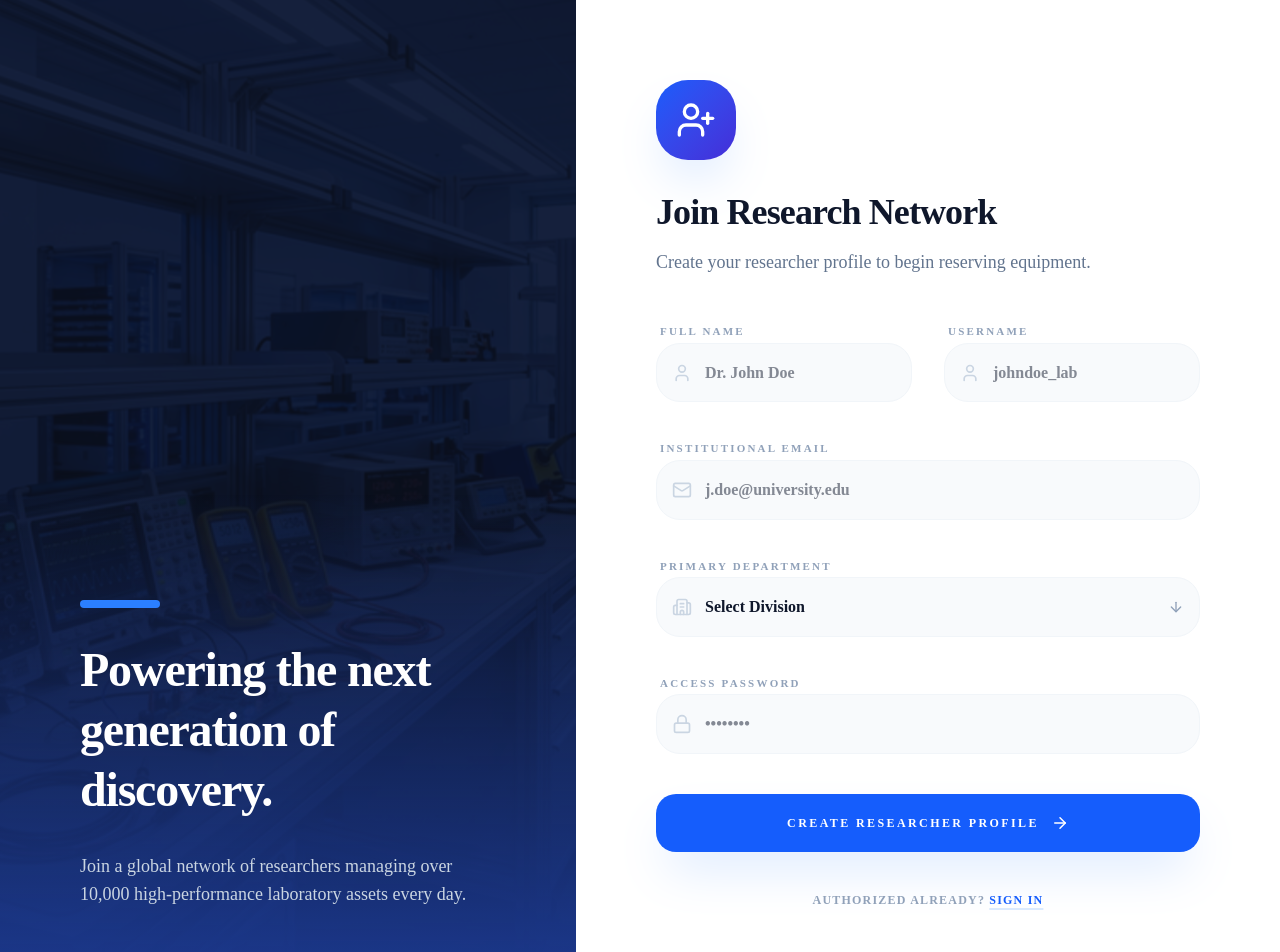
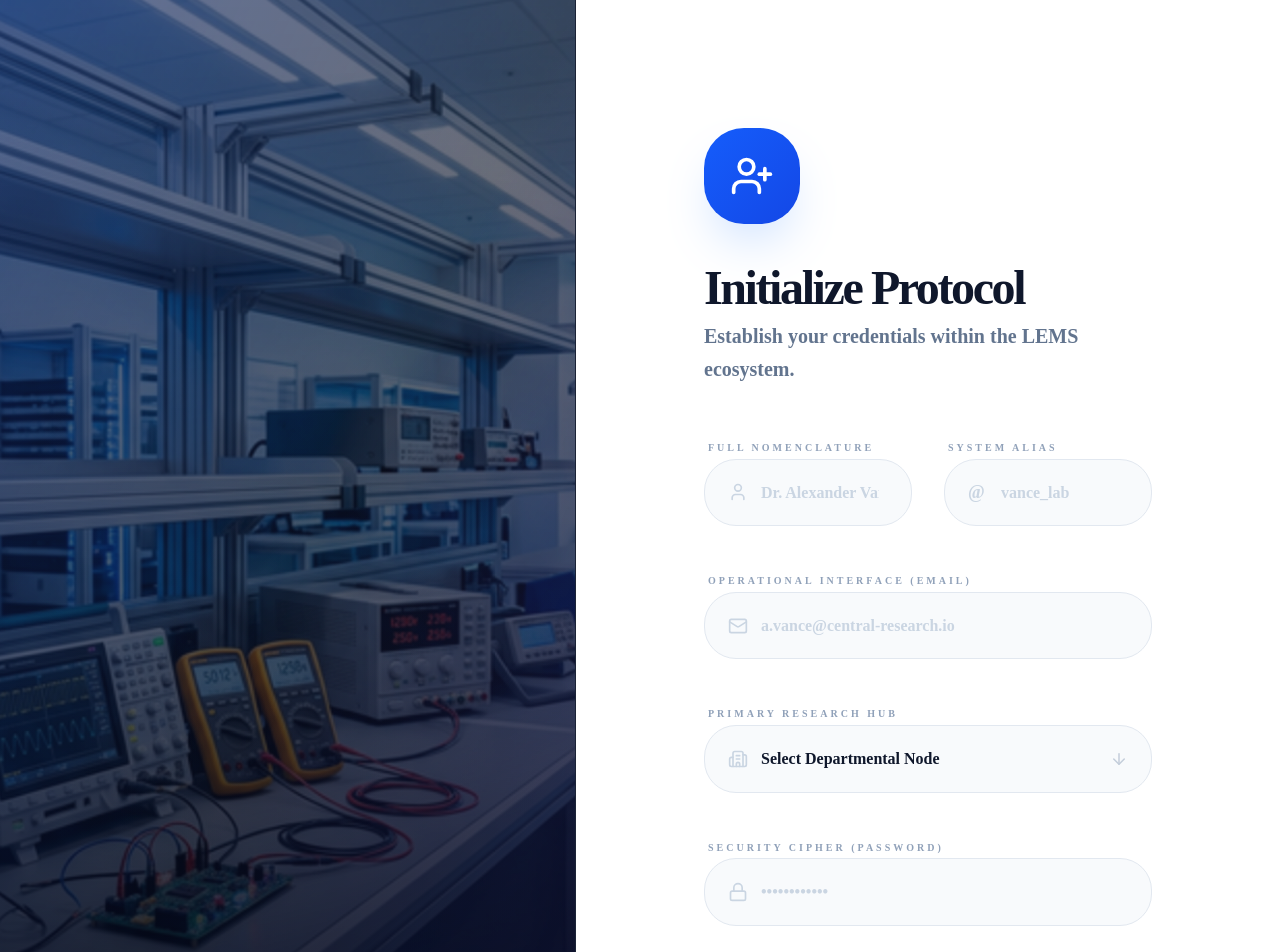
Before and after one commit to Iyeba-Kallon/lab-equipment-management-system, a React app in the folder frontend/: page /register in a window 1280 px wide. Shown: the top 952 px of the page. Built offline with nearby package versions, Linux system fonts and the light colour scheme; the HTML template or start-up script is replaced by a standard one.

Commit message:
feat: add user registration page with form inputs and a hero section.
Signed-off-by: Iyeba Kallon <iyebalphakallon@gmail.com>

```diff
--- a/frontend/src/pages/Register.tsx
+++ b/frontend/src/pages/Register.tsx
@@ -11,117 +11,139 @@ const Register: React.FC = () => {
     };
 
     return (
-        <div className="min-h-screen bg-white dark:bg-slate-950 flex overflow-hidden font-['Outfit']">
+        <div className="min-h-screen bg-slate-50 dark:bg-slate-950 flex overflow-hidden font-['Outfit'] select-none">
             {/* Left Side: Hero Imagery */}
-            <div className="hidden lg:block lg:w-[45%] relative overflow-hidden bg-slate-900">
+            <div className="hidden lg:block lg:w-[45%] relative overflow-hidden bg-slate-900 border-r border-white/5">
+                <div className="absolute inset-0 bg-gradient-to-br from-blue-600/20 via-transparent to-indigo-900/40 z-10"></div>
                 <img
                     src="/modern_lab_equipment_hero.png"
                     alt="Lab Infrastructure"
-                    className="absolute inset-0 w-full h-full object-cover mix-blend-overlay opacity-60 scale-110 animate-pulse-slow"
+                    className="absolute inset-0 w-full h-full object-cover opacity-40 scale-105 animate-pulse-slow"
                 />
-                <div className="absolute inset-0 bg-gradient-to-t from-blue-900 via-transparent to-transparent"></div>
-                <div className="absolute bottom-20 left-20 right-20 space-y-8">
-                    <div className="w-20 h-2 bg-blue-500 rounded-full"></div>
-                    <h2 className="text-5xl font-black text-white leading-tight tracking-tight">
-                        Powering the next generation of discovery.
-                    </h2>
-                    <p className="text-slate-300 text-lg font-medium max-w-md"> Join a global network of researchers managing over 10,000 high-performance laboratory assets every day.</p>
+                <div className="absolute inset-0 bg-gradient-to-t from-slate-950 via-slate-950/20 to-transparent z-20"></div>
+
+                <div className="absolute inset-0 flex flex-col justify-end p-24 z-30 space-y-12">
+                    <div className="space-y-4 max-w-xl animate-reveal">
+                        <div className="flex items-center gap-4 mb-8">
+                            <span className="h-0.5 w-16 bg-blue-500 rounded-full"></span>
+                            <span className="text-blue-500 font-black text-[10px] uppercase tracking-[0.4em]">Infrastructure Registry</span>
+                        </div>
+                        <h2 className="text-6xl font-black text-white leading-[1.05] tracking-tighter">
+                            Architecting the <span className="text-transparent bg-clip-text bg-gradient-to-r from-blue-400 to-indigo-300">future</span> of research.
+                        </h2>
+                        <p className="text-slate-400 text-xl font-medium leading-relaxed">
+                            Join the elite network of institutions managing high-performance thermal, optical, and digital instrumentation units.
+                        </p>
+                    </div>
+
+                    <div className="grid grid-cols-2 gap-10 pt-10 border-t border-white/10 animate-reveal" style={{ animationDelay: '200ms' }}>
+                        <div className="space-y-1">
+                            <p className="text-3xl font-black text-white tracking-tighter">12.4k+</p>
+                            <p className="text-[10px] font-black text-slate-500 uppercase tracking-widest">Active Instruments</p>
+                        </div>
+                        <div className="space-y-1">
+                            <p className="text-3xl font-black text-white tracking-tighter">99.8%</p>
+                            <p className="text-[10px] font-black text-slate-500 uppercase tracking-widest">System Integrity</p>
+                        </div>
+                    </div>
                 </div>
             </div>
 
             {/* Right Side: Form */}
-            <div className="w-full lg:w-[55%] flex flex-col justify-center p-10 md:p-20 relative z-10 bg-white dark:bg-slate-950 overflow-y-auto">
-                <div className="max-w-2xl w-full mx-auto space-y-10 animate-in fade-in slide-in-from-right-8 duration-1000">
-                    <div className="space-y-4">
-                        <div className="w-20 h-20 bg-gradient-to-br from-blue-600 to-indigo-700 rounded-[2rem] shadow-2xl shadow-blue-500/20 flex items-center justify-center text-white mb-8 group hover:rotate-6 transition-transform duration-500">
-                            <UserPlus size={40} />
+            <div className="w-full lg:w-[55%] flex flex-col justify-center p-10 md:p-32 relative z-10 bg-white dark:bg-slate-950 overflow-y-auto page-reveal">
+                <div className="max-w-xl w-full mx-auto space-y-12">
+                    <div className="space-y-6">
+                        <div className="w-24 h-24 bg-gradient-to-br from-blue-600 to-blue-700 rounded-[2.5rem] shadow-2xl shadow-blue-500/25 flex items-center justify-center text-white mb-10 interactive-hover group">
+                            <UserPlus size={44} className="group-hover:scale-110 transition-transform duration-500" />
                         </div>
-                        <h1 className="text-4xl font-black text-slate-900 dark:text-white tracking-tight">Join Research Network</h1>
-                        <p className="text-slate-500 font-medium text-lg leading-relaxed">Create your researcher profile to begin reserving equipment.</p>
+                        <div className="space-y-2">
+                            <h1 className="text-5xl font-black text-slate-900 dark:text-white tracking-tighter">Initialize Protocol</h1>
+                            <p className="text-slate-500 font-semibold text-xl leading-relaxed">Establish your credentials within the LEMS ecosystem.</p>
+                        </div>
                     </div>
 
-                    <form onSubmit={handleSubmit} className="space-y-8">
+                    <form onSubmit={handleSubmit} className="space-y-10">
                         <div className="grid grid-cols-1 md:grid-cols-2 gap-8">
-                            <div className="space-y-2">
-                                <label className="text-[11px] font-black text-slate-400 dark:text-slate-500 uppercase tracking-[0.2em] ml-1">Full Name</label>
-                                <div className="relative group">
-                                    <User className="absolute left-4 top-1/2 -translate-y-1/2 text-slate-300 group-focus-within:text-blue-600 transition-colors" size={20} />
+                            <div className="space-y-3">
+                                <label className="text-[10px] font-black text-slate-400 dark:text-slate-500 uppercase tracking-[0.3em] ml-1">Full Nomenclature</label>
+                                <div className="relative group/field">
+                                    <User className="absolute left-6 top-1/2 -translate-y-1/2 text-slate-300 group-focus-within/field:text-blue-600 transition-colors" size={20} />
                                     <input
                                         type="text"
-                                        placeholder="Dr. John Doe"
-                                        className="w-full pl-12 pr-6 py-4 bg-slate-50 dark:bg-slate-900/50 border border-slate-100 dark:border-slate-800 focus:border-blue-500/50 focus:ring-4 focus:ring-blue-500/5 rounded-2xl outline-none transition-all font-bold text-slate-900 dark:text-white"
+                                        placeholder="Dr. Alexander Vance"
+                                        className="w-full pl-14 pr-8 py-5 bg-slate-50 dark:bg-slate-900 border border-slate-200 dark:border-slate-800 focus:border-blue-500/50 focus:ring-8 focus:ring-blue-500/5 rounded-3xl outline-none transition-all font-bold text-slate-900 dark:text-white placeholder:text-slate-300 dark:placeholder:text-slate-700"
                                         required
                                     />
                                 </div>
                             </div>
 
-                            <div className="space-y-2">
-                                <label className="text-[11px] font-black text-slate-400 dark:text-slate-500 uppercase tracking-[0.2em] ml-1">Username</label>
-                                <div className="relative group">
-                                    <User className="absolute left-4 top-1/2 -translate-y-1/2 text-slate-300 group-focus-within:text-blue-600 transition-colors" size={20} />
+                            <div className="space-y-3">
+                                <label className="text-[10px] font-black text-slate-400 dark:text-slate-500 uppercase tracking-[0.3em] ml-1">System Alias</label>
+                                <div className="relative group/field">
+                                    <div className="absolute left-6 top-1/2 -translate-y-1/2 text-slate-300 font-black text-lg group-focus-within/field:text-blue-600 transition-colors">@</div>
                                     <input
                                         type="text"
-                                        placeholder="johndoe_lab"
-                                        className="w-full pl-12 pr-6 py-4 bg-slate-50 dark:bg-slate-900/50 border border-slate-100 dark:border-slate-800 focus:border-blue-500/50 focus:ring-4 focus:ring-blue-500/5 rounded-2xl outline-none transition-all font-bold text-slate-900 dark:text-white"
+                                        placeholder="vance_lab"
+                                        className="w-full pl-14 pr-8 py-5 bg-slate-50 dark:bg-slate-900 border border-slate-200 dark:border-slate-800 focus:border-blue-500/50 focus:ring-8 focus:ring-blue-500/5 rounded-3xl outline-none transition-all font-bold text-slate-900 dark:text-white placeholder:text-slate-300 dark:placeholder:text-slate-700"
                                         required
                                     />
                                 </div>
                             </div>
                         </div>
 
-                        <div className="space-y-2">
-                            <label className="text-[11px] font-black text-slate-400 dark:text-slate-500 uppercase tracking-[0.2em] ml-1">Institutional Email</label>
-                            <div className="relative group">
-                                <Mail className="absolute left-4 top-1/2 -translate-y-1/2 text-slate-300 group-focus-within:text-blue-600 transition-colors" size={20} />
+                        <div className="space-y-3">
+                            <label className="text-[10px] font-black text-slate-400 dark:text-slate-500 uppercase tracking-[0.3em] ml-1">Operational Interface (Email)</label>
+                            <div className="relative group/field">
+                                <Mail className="absolute left-6 top-1/2 -translate-y-1/2 text-slate-300 group-focus-within/field:text-blue-600 transition-colors" size={20} />
                                 <input
                                     type="email"
-                                    placeholder="j.doe@university.edu"
-                                    className="w-full pl-12 pr-6 py-4 bg-slate-50 dark:bg-slate-900/50 border border-slate-100 dark:border-slate-800 focus:border-blue-500/50 focus:ring-4 focus:ring-blue-500/5 rounded-2xl outline-none transition-all font-bold text-slate-900 dark:text-white"
+                                    placeholder="a.vance@central-research.io"
+                                    className="w-full pl-14 pr-8 py-5 bg-slate-50 dark:bg-slate-900 border border-slate-200 dark:border-slate-800 focus:border-blue-500/50 focus:ring-8 focus:ring-blue-500/5 rounded-3xl outline-none transition-all font-bold text-slate-900 dark:text-white placeholder:text-slate-300 dark:placeholder:text-slate-700"
                                     required
                                 />
                             </div>
                         </div>
 
-                        <div className="space-y-2">
-                            <label className="text-[11px] font-black text-slate-400 dark:text-slate-500 uppercase tracking-[0.2em] ml-1">Primary Department</label>
-                            <div className="relative group">
-                                <Building2 className="absolute left-4 top-1/2 -translate-y-1/2 text-slate-300 group-focus-within:text-blue-600 transition-colors" size={20} />
-                                <select className="w-full pl-12 pr-10 py-4 bg-slate-50 dark:bg-slate-900/50 border border-slate-100 dark:border-slate-800 focus:border-blue-500/50 focus:ring-4 focus:ring-blue-500/5 rounded-2xl outline-none transition-all font-bold text-slate-900 dark:text-white appearance-none">
-                                    <option value="">Select Division</option>
-                                    <option value="physics">Applied Physics</option>
-                                    <option value="chemistry">Advanced Chemistry</option>
-                                    <option value="biology">Molecular Biology</option>
-                                    <option value="engineering">Structural Engineering</option>
+                        <div className="space-y-3">
+                            <label className="text-[10px] font-black text-slate-400 dark:text-slate-500 uppercase tracking-[0.3em] ml-1">Primary Research Hub</label>
+                            <div className="relative group/field">
+                                <Building2 className="absolute left-6 top-1/2 -translate-y-1/2 text-slate-300 group-focus-within/field:text-blue-600 transition-colors" size={20} />
+                                <select className="w-full pl-14 pr-12 py-5 bg-slate-50 dark:bg-slate-900 border border-slate-200 dark:border-slate-800 focus:border-blue-500/50 focus:ring-8 focus:ring-blue-500/5 rounded-3xl outline-none transition-all font-bold text-slate-900 dark:text-white appearance-none cursor-pointer">
+                                    <option value="">Select Departmental Node</option>
+                                    <option value="physics">Applied Quantum Physics</option>
+                                    <option value="chemistry">Computational Chemistry</option>
+                                    <option value="biology">Genetic Engineering</option>
+                                    <option value="engineering">Aerospace Infrastructure</option>
                                 </select>
-                                <div className="absolute right-4 top-1/2 -translate-y-1/2 pointer-events-none text-slate-400">
-                                    <ArrowRight size={16} className="rotate-90" />
+                                <div className="absolute right-6 top-1/2 -translate-y-1/2 pointer-events-none text-slate-400">
+                                    <ArrowRight size={18} className="rotate-90 opacity-50" />
                                 </div>
                             </div>
                         </div>
 
-                        <div className="space-y-2">
-                            <label className="text-[11px] font-black text-slate-400 dark:text-slate-500 uppercase tracking-[0.2em] ml-1">Access Password</label>
-                            <div className="relative group">
-                                <Lock className="absolute left-4 top-1/2 -translate-y-1/2 text-slate-300 group-focus-within:text-blue-600 transition-colors" size={20} />
+                        <div className="space-y-3">
+                            <label className="text-[10px] font-black text-slate-400 dark:text-slate-500 uppercase tracking-[0.3em] ml-1">Security Cipher (Password)</label>
+                            <div className="relative group/field">
+                                <Lock className="absolute left-6 top-1/2 -translate-y-1/2 text-slate-300 group-focus-within/field:text-blue-600 transition-colors" size={20} />
                                 <input
                                     type="password"
-                                    placeholder="••••••••"
-                                    className="w-full pl-12 pr-6 py-4 bg-slate-50 dark:bg-slate-900/50 border border-slate-100 dark:border-slate-800 focus:border-blue-500/50 focus:ring-4 focus:ring-blue-500/5 rounded-2xl outline-none transition-all font-bold text-slate-900 dark:text-white"
+                                    placeholder="••••••••••••"
+                                    className="w-full pl-14 pr-8 py-5 bg-slate-50 dark:bg-slate-900 border border-slate-200 dark:border-slate-800 focus:border-blue-500/50 focus:ring-8 focus:ring-blue-500/5 rounded-3xl outline-none transition-all font-bold text-slate-900 dark:text-white placeholder:text-slate-300 dark:placeholder:text-slate-700"
                                     required
                                 />
                             </div>
                         </div>
 
-                        <button type="submit" className="w-full py-5 bg-blue-600 text-white rounded-[1.25rem] font-black shadow-2xl shadow-blue-500/20 hover:bg-blue-700 hover:scale-[1.02] active:scale-95 transition-all flex items-center justify-center gap-3 group text-xs uppercase tracking-[0.2em] mt-10">
-                            Create Researcher Profile
+                        <button type="submit" className="w-full py-6 bg-blue-600 text-white rounded-3xl font-black shadow-2xl shadow-blue-500/25 hover:bg-blue-700 hover:scale-[1.01] active:scale-95 transition-all flex items-center justify-center gap-3 group text-[11px] uppercase tracking-[0.3em] mt-12">
+                            Establish Connection
                             <ArrowRight size={18} className="group-hover:translate-x-1 transition-transform" />
                         </button>
                     </form>
 
-                    <div className="text-center">
-                        <p className="text-xs font-black text-slate-400 uppercase tracking-widest">
-                            Authorized Already? {' '}
-                            <Link to="/login" className="text-blue-600 hover:text-blue-700 underline underline-offset-4 decoration-2 decoration-blue-100 dark:decoration-blue-900 transition-all font-black">Sign In</Link>
+                    <div className="text-center pt-8">
+                        <p className="text-[10px] font-black text-slate-400 uppercase tracking-[0.2em]">
+                            Existing Terminal Access? {' '}
+                            <Link to="/login" className="text-blue-600 hover:text-blue-700 transition-all font-black border-b-2 border-blue-600/10 hover:border-blue-600 pb-0.5 ml-2">Sign In Protocol</Link>
                         </p>
                     </div>
                 </div>
@@ -130,4 +152,5 @@ const Register: React.FC = () => {
     );
 };
 
+
 export default Register;
```
